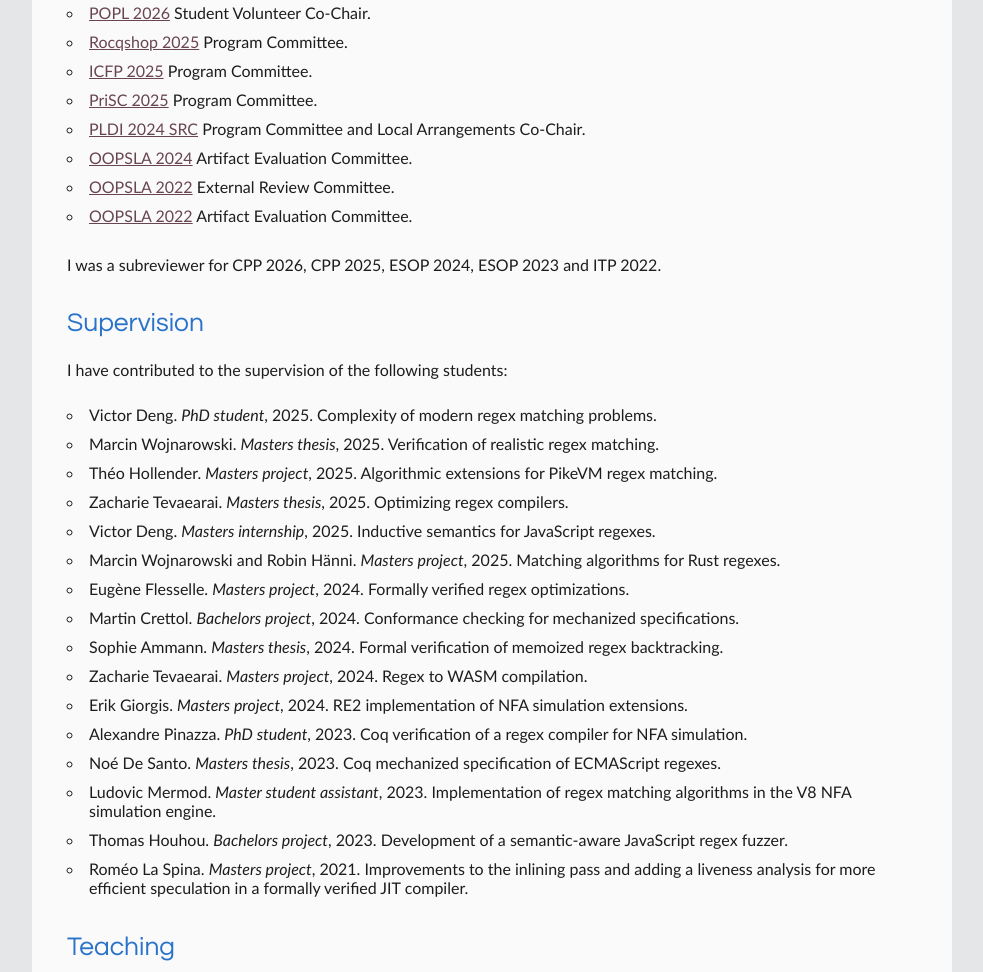
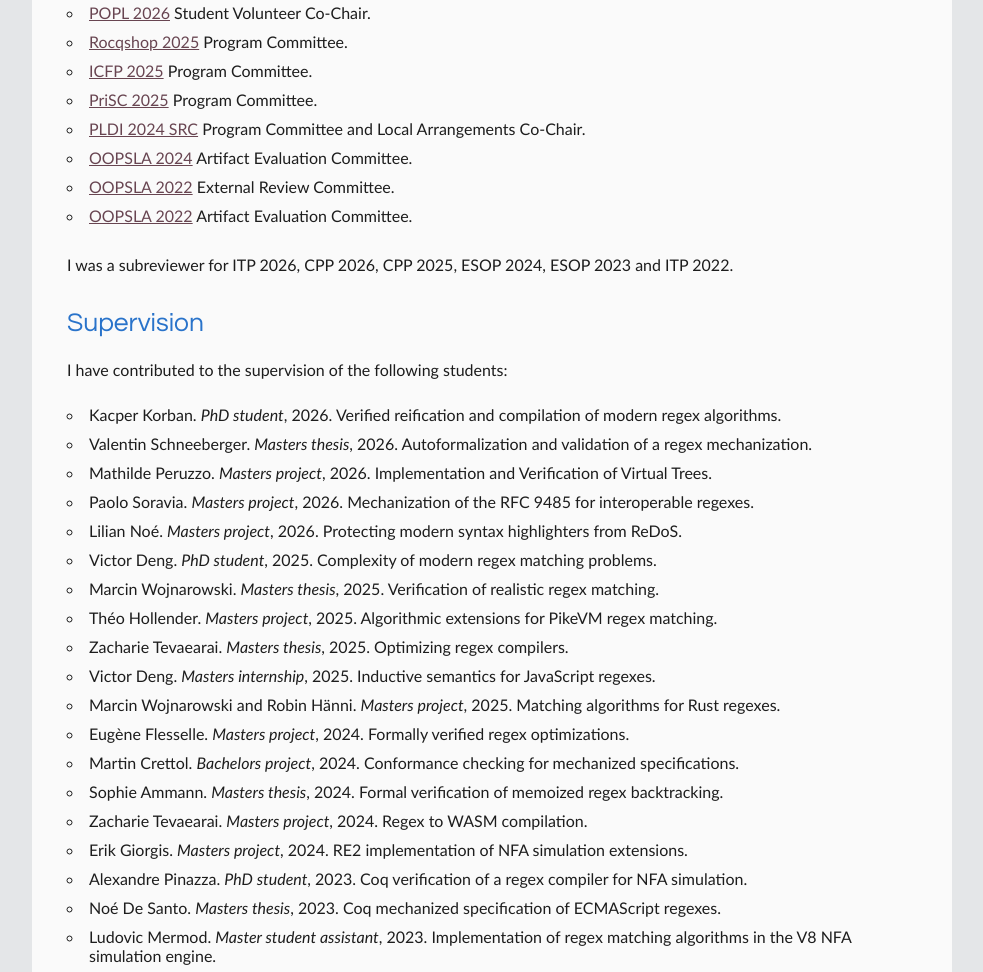
Before and after one commit to Aurele-Barriere/Aurele-Barriere.github.io, a plain HTML site: page index.html in a window 1280 px wide. Shown: the part 1946-2918 px from the top of the page, without its empty margins (148-1131 px from the left). Drawn offline with Linux system fonts and the light colour scheme.

Commit message:
2026 students and ITP26

```diff
--- a/index.html
+++ b/index.html
@@ -120,11 +120,16 @@
 	  <li> <a href="https://2022.splashcon.org/track/splash-2022-Artifacts">OOPSLA 2022</a> Artifact Evaluation Committee. </li>
 	</ul>
 
-	<p>I was a subreviewer for CPP 2026, CPP 2025, ESOP 2024, ESOP 2023 and ITP 2022.</p>
+	<p>I was a subreviewer for ITP 2026, CPP 2026, CPP 2025, ESOP 2024, ESOP 2023 and ITP 2022.</p>
 
 	<a name="supervision"></a><h1>Supervision</h1>
 	<p>I have contributed to the supervision of the following students:</p>
 	<ul>
+	  <li>Kacper Korban. <i>PhD student</i>, 2026. Verified reification and compilation of modern regex algorithms.</li>
+	  <li>Valentin Schneeberger. <i>Masters thesis</i>, 2026. Autoformalization and validation of a regex mechanization.</li>
+	  <li>Mathilde Peruzzo. <i>Masters project</i>, 2026. Implementation and Verification of Virtual Trees.</li>
+	  <li>Paolo Soravia. <i>Masters project</i>, 2026. Mechanization of the RFC 9485 for interoperable regexes.</li>
+	  <li>Lilian Noé. <i>Masters project</i>, 2026. Protecting modern syntax highlighters from ReDoS.</li>
 	  <li>Victor Deng. <i>PhD student</i>, 2025. Complexity of modern regex matching problems.</li>
 	  <li>Marcin Wojnarowski. <i>Masters thesis</i>, 2025. Verification of realistic regex matching.</li>
 	  <li>Théo Hollender. <i>Masters project</i>, 2025. Algorithmic extensions for PikeVM regex matching.</li>
```
